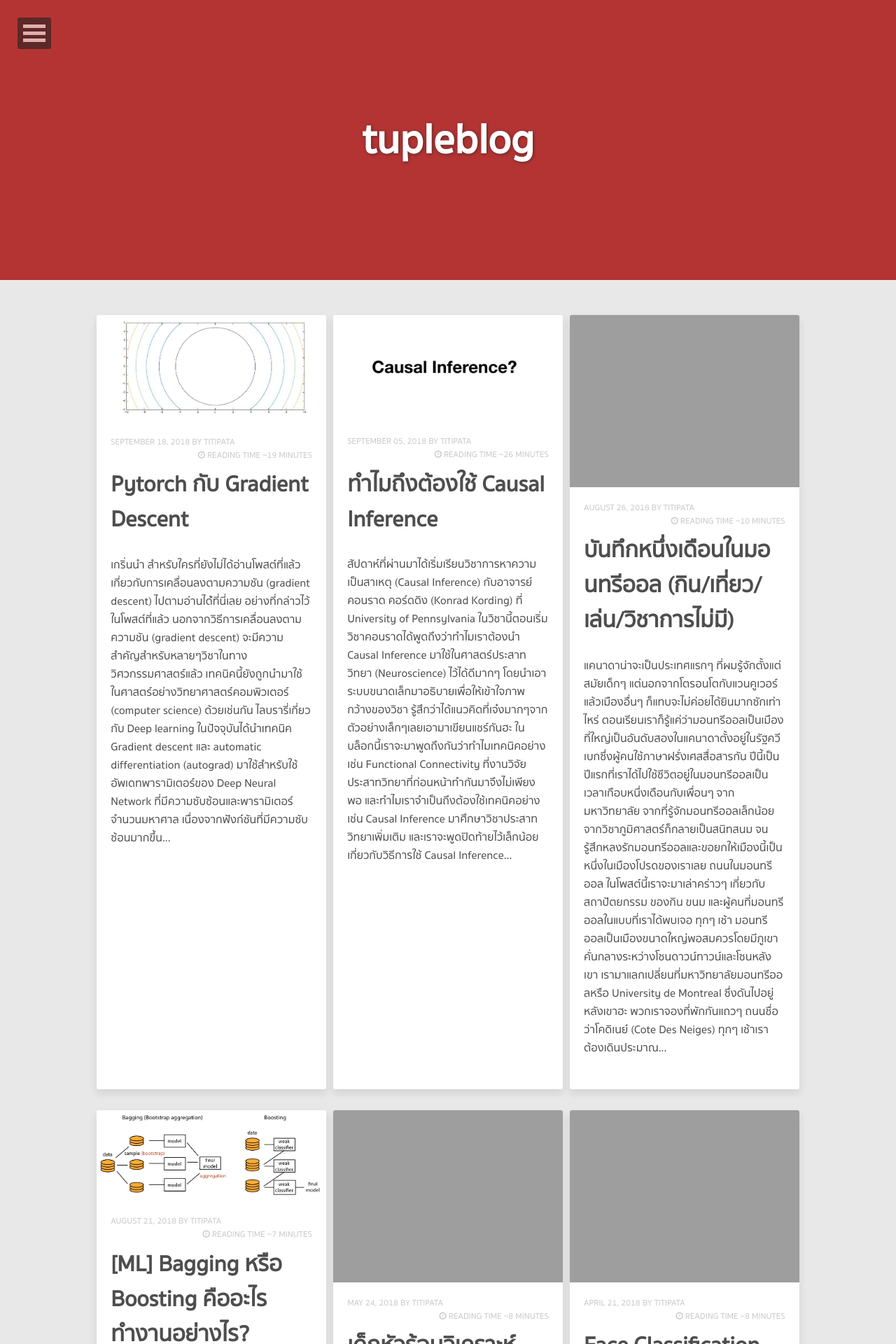
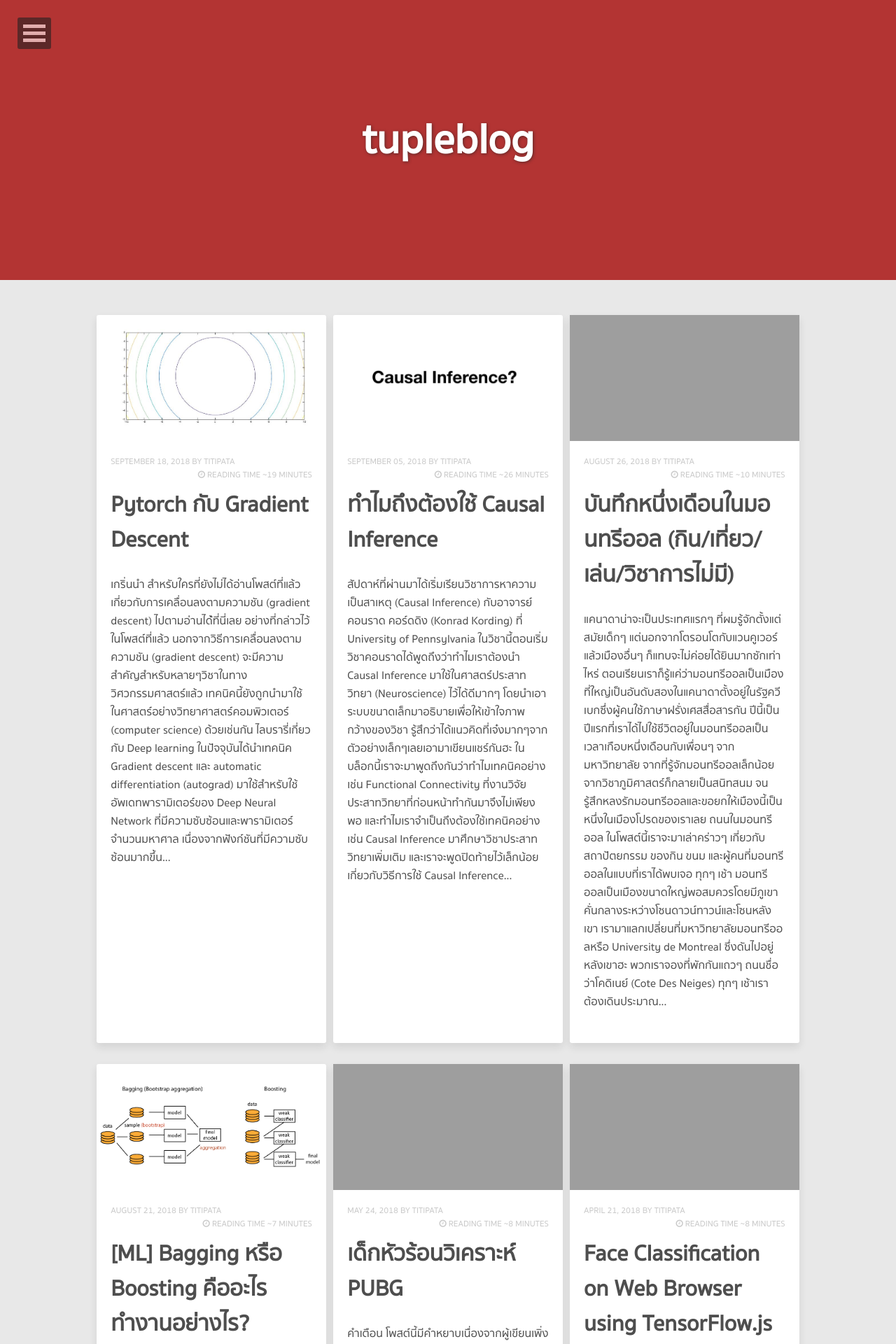
Before and after one commit to tupleblog/tupleblog.github.io, a Jekyll site: the page built from index.html, in a window 1280 px wide. Shown: the top 1920 px of the page at 70% size. Built offline with Jekyll 4.4.1, drawn with Linux system fonts in a browser that asks for light colours; nearby versions of some CDN libraries; the list of posts is cut into pages by our own code.

Commit message:
fix cover image style

```diff
--- a/_sass/_page.scss
+++ b/_sass/_page.scss
@@ -399,6 +399,10 @@ header .entry-meta {
 	}
 }
 .entry-image-index {
+	height: 180px;
+	overflow: hidden;
+	position: relative;
+
 	margin-top: -25px;
 	margin-left: -15px;
 	margin-right: -15px;
@@ -416,6 +420,11 @@ header .entry-meta {
 		margin-bottom: 20px;
 	}
 	img {
+		position: absolute;
+		top: 0;
+		bottom: 0;
+		margin: auto;
+
 		@include border-radius(3px,0,0,3px); // round image corners
 	}
 }
```
